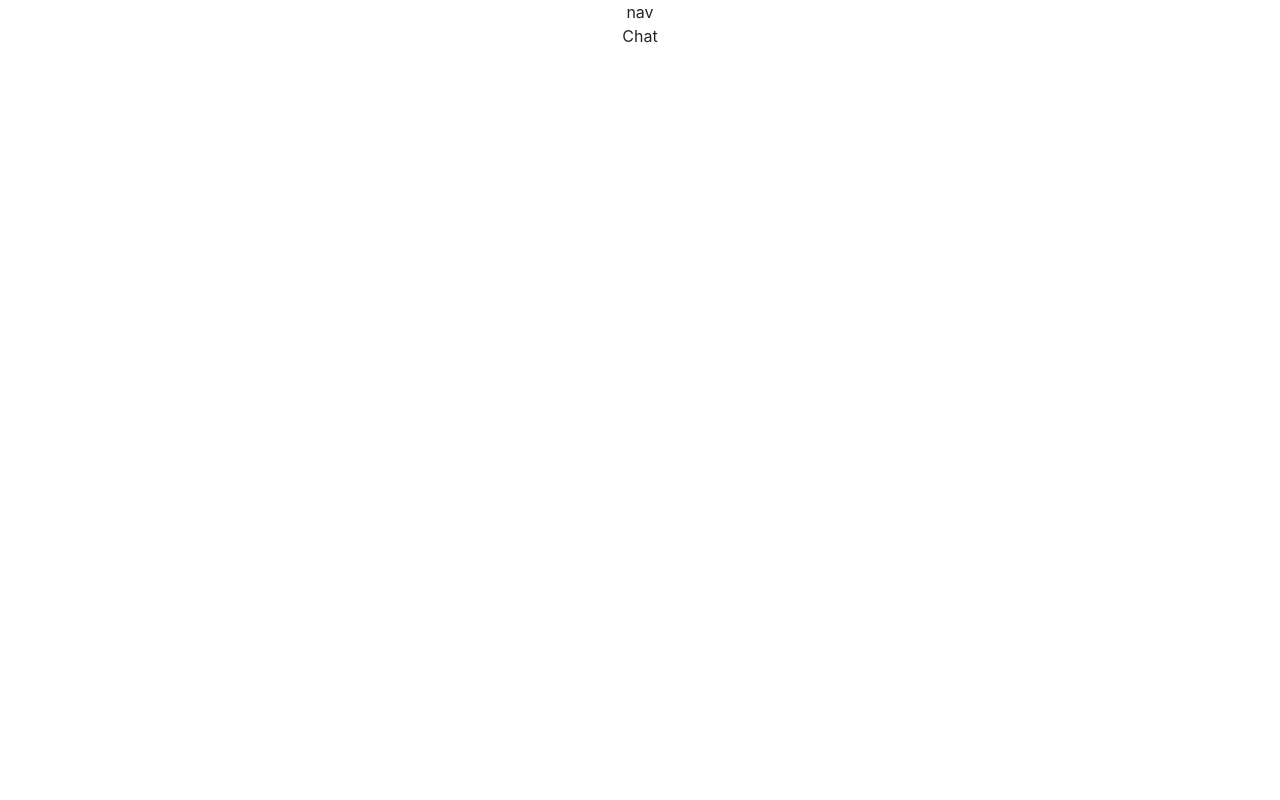
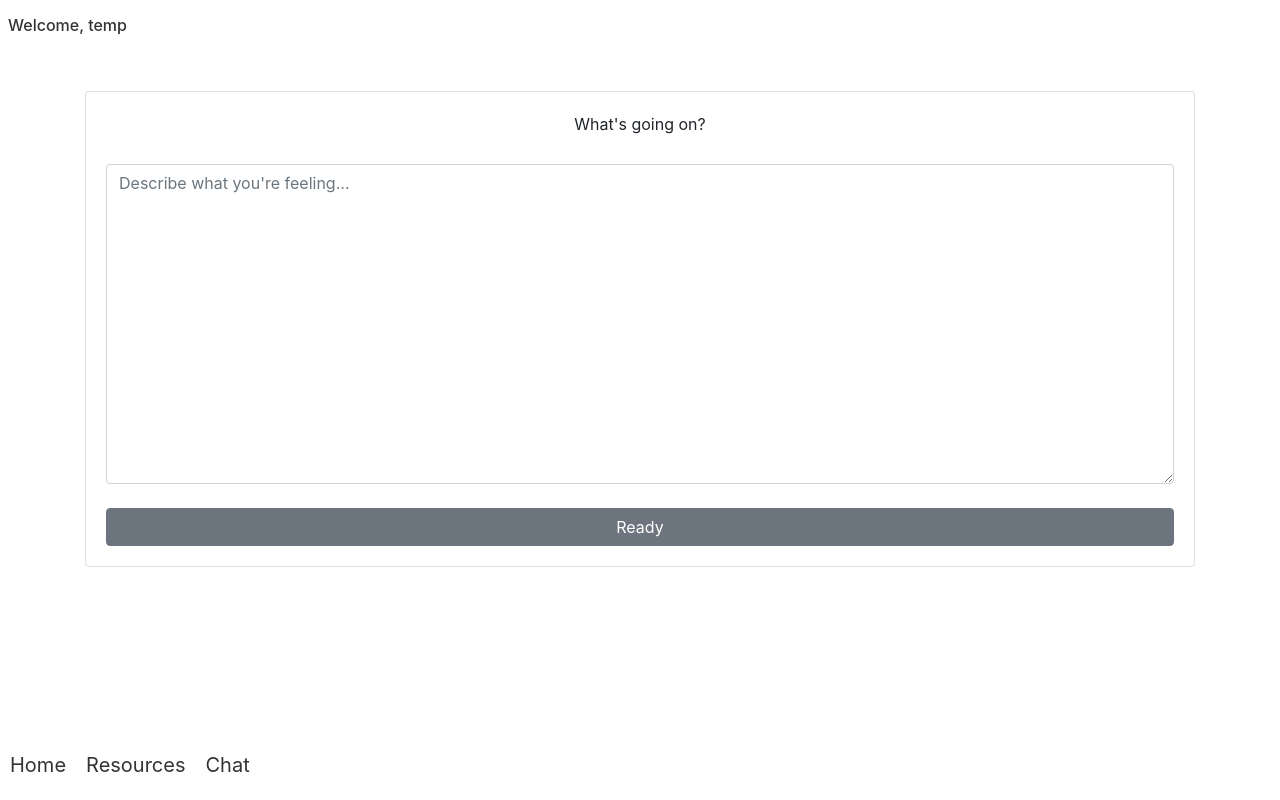
Before and after one commit to mayhemphone/hackathon-client, a React (Create React App) app: page /chat in a window 1280 px wide. Built offline with nearby package versions, Linux system fonts and the light colour scheme.

Commit message:
nav laid out, welcome message stubbed

```diff
--- a/src/App.css
+++ b/src/App.css
@@ -9,14 +9,12 @@
 }
 
 .App-header {
-  background-color: #282c34;
-  min-height: 100vh;
-  display: flex;
-  flex-direction: column;
-  align-items: center;
-  justify-content: center;
-  font-size: calc(10px + 2vmin);
-  color: white;
+   background-color: white;
+  color:#333;
+  padding: 1em 0 1em 0.5em;
+  text-align: left;
+  margin-bottom:2em;
+  width: 100%;
 }
 
 .App-link {
@@ -45,3 +43,53 @@
   padding:0;
 
 }
+.chatCenter {
+
+	background-color: #fff;
+  min-height: 100vh;
+  display: flex;
+  flex-direction: column;
+  align-items: center;
+  justify-content: center;
+  font-size: calc(10px + 2vmin);
+  color: #333;
+  padding:0;
+  width: 100vw;
+
+}
+#chatWindow {
+	height:20em;
+}
+
+.container1 {
+	min-height: 100vh;
+	width:100vw;
+  display: flex;
+  flex-direction: column;
+  align-items: center;
+  justify-content: center;
+}
+
+
+nav {
+  width: 100%;
+  background-color: #fff;
+  padding: 10px 0;
+  /*bottom*/
+  position: fixed;
+  bottom: 0;
+  z-index: 2;
+}
+
+nav a {
+  margin: 10px;
+  text-decoration: none;
+  font-size: 20px;
+  /*color: white;*/
+  color:#333;
+  cursor: pointer;
+}
+
+nav a:hover {
+  color: hotpink;
+}
--- a/src/App.js
+++ b/src/App.js
@@ -22,7 +22,7 @@ class App extends Component {
 	 			<Router>
 	          <div >
 	            <Nav user={this.state.user}/>
-		        	<div className="container1">
+		        	<div className="">
 		        		<Route path="/" exact component={
 			              () => (<Home user={this.state.user} getUser={this.getUser} />)
 			            } />
--- a/src/Chat.js
+++ b/src/Chat.js
@@ -1,11 +1,31 @@
 import React, { Component } from 'react'
+import { Card, Button, CardTitle, CardText, Row, Col, Form, Input } from 'reactstrap';
+
 
 class Chat extends Component {
+	constructor(props){
+    super(props);
+    this.state = {
+      user: null
+    };
+  }
 	render() {
 		return(
-			<div>
-				Chat
-			</div>
+			<div className="container">
+			 <Row >
+	      <Col>
+	        <Card body >
+	          <CardTitle>What's going on?</CardTitle>
+	          <CardText></CardText>
+	          	<Form onSubmit={this.handleSubmit}>
+								<Input id="chatWindow" type="textarea" name="user" placeholder="Describe what you're feeling..." value={this.state.user} onChange={this.userChage} />
+								<br />
+							</Form>
+	          <Button >Ready</Button>
+	        </Card>
+	      </Col>
+	     </Row>
+		</div>
 		)
 	}
 }
--- a/src/Home.js
+++ b/src/Home.js
@@ -10,7 +10,7 @@ class Home extends Component {
   }
 	render() {
 		return(
-			<div class="welcomeCenter">
+			<div class="container">
 			 <Row>
 	      <Col xs='12'>
 	        <Card body>
--- a/src/Resources.js
+++ b/src/Resources.js
@@ -4,7 +4,7 @@ class Resources extends Component {
 	render() {
 		return(
 			<div>
-				content
+				Resources
 			</div>
 		)
 	}
--- a/src/layout/Nav.js
+++ b/src/layout/Nav.js
@@ -1,11 +1,21 @@
 import React, { Component } from 'react'
+import { Link } from 'react-router-dom';
 
 class Nav extends Component {
 	render() {
 		return(
 			<div>
-				nav
-			</div>
+          <nav className="nav">
+            <Link to="/">Home</Link>
+            <Link to="/resources">Resources</Link>
+						<Link to="/chat">Chat</Link>
+
+          </nav>
+          <header className="App-header">
+            <h6 className="welcome">Welcome, temp </h6>
+          </header>
+
+        </div>
 		)
 	}
 }
```
